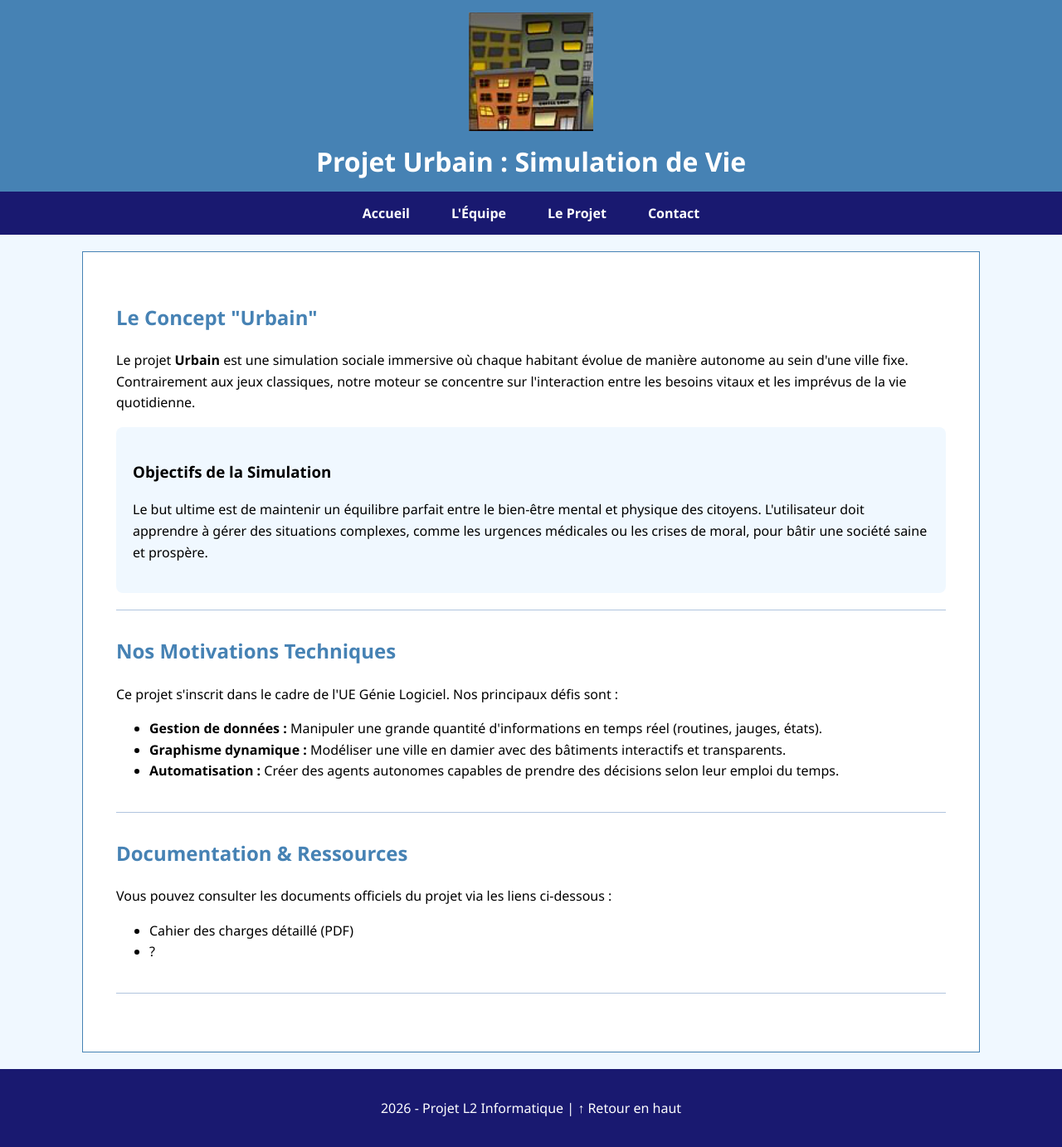
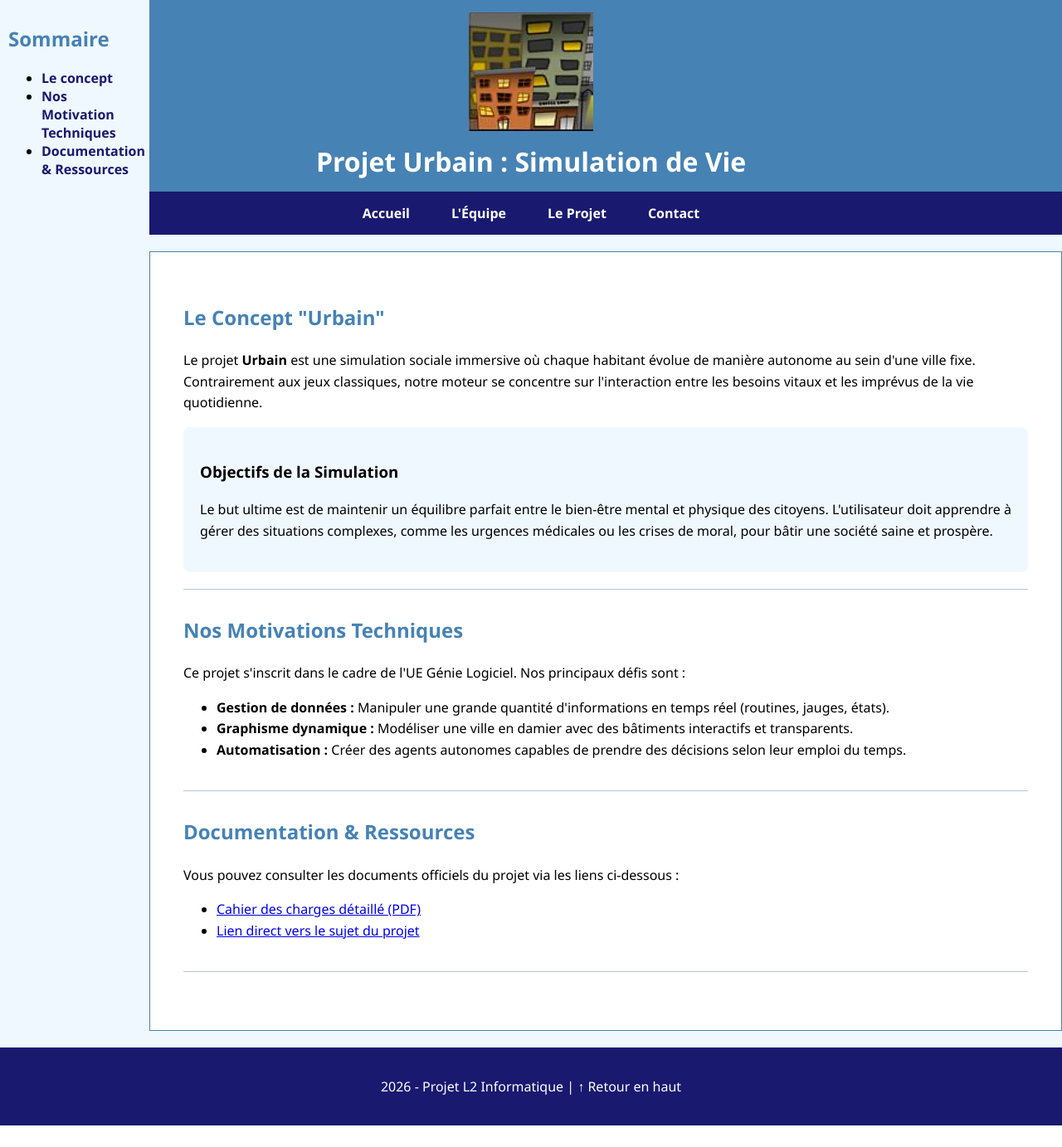
Before and after one commit to leanorej/urbainGLP, a PHP site: page / in a window 1280 px wide. Shown: the whole page at 83% size. After the commit the page ends 1357 px from the top, so only its background shows below. Run offline with PHP 8.4, Linux system fonts and the light colour scheme.

Commit message:
exo6td4 j'ai rajouté duex lien un pdf et un externe et une aside nav

```diff
--- a/DEv Web Urbain/index.html
+++ b/DEv Web Urbain/index.html
@@ -22,6 +22,14 @@
         </ul>
     </nav>
 
+<aside id="sideNav">
+				<h2>Sommaire</h2>
+				<ul>
+            	<li><a href="#concept">Le concept</a></li>
+            	<li><a href="#technique">Nos Motivation Techniques</a></li>
+            	<li><a href="#doc">Documentation & Ressources</a></li>
+        		</ul>
+    		</aside>
     <main>
         <section id="concept">
             <h2>Le Concept "Urbain"</h2>
@@ -47,8 +55,8 @@
             <h2>Documentation & Ressources</h2>
             <p>Vous pouvez consulter les documents officiels du projet via les liens ci-dessous :</p>
             <ul>
-                <li>Cahier des charges détaillé (PDF)</li>
-                <li> ? </li>
+               <li><a href="GLP_Urbain_Spec.pdf">Cahier des charges détaillé (PDF)</a></li>
+					<li><a href="https://depinfo.u-cergy.fr/~tliu/gl/glp_50_projets.pdf#page=19">Lien direct vers le sujet du projet</a></li>
             </ul>
         </section>
     </main>
--- a/DEv Web Urbain/styles.css
+++ b/DEv Web Urbain/styles.css
@@ -46,10 +46,32 @@ nav li a:hover {
 	background-color: DeepSkyBlue;
 }
 
+aside{
+	height: 100%;
+	width: 160px;
+	position: fixed;
+	z-index: 1;
+  	top: 0;
+  	left: 0;
+  	background-color: AliceBlue;
+	padding:10px;
+}
+aside ul li a {
+   text-decoration: none;
+   color: MidnightBlue;
+   font-weight: bold;
+}
+
+aside ul li a:hover {
+	color: SteelBlue;
+}
+
 main {
+
 	background-color: White;
-	max-width: 1000px;
+	max-width: 1200px;
 	margin: 20px auto;
+	margin-left: 180px;/*pour laisser de l'escpace a la asideNav 160px plus 10px de padding*/
 	padding: 40px;
 	border: 1px solid SteelBlue;
 	line-height: 1.6;
@@ -82,6 +104,4 @@ footer {
 	font-family: Arial, sans-serif;
 	background-color: AliceBlue;
 	color: Black;
-	margin: 0;
-	padding: 0;
 }
```
Also changed, not shown: 1 other file.
